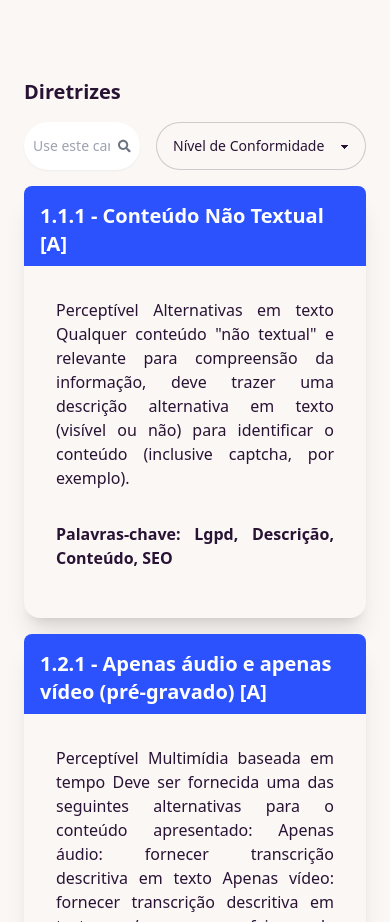
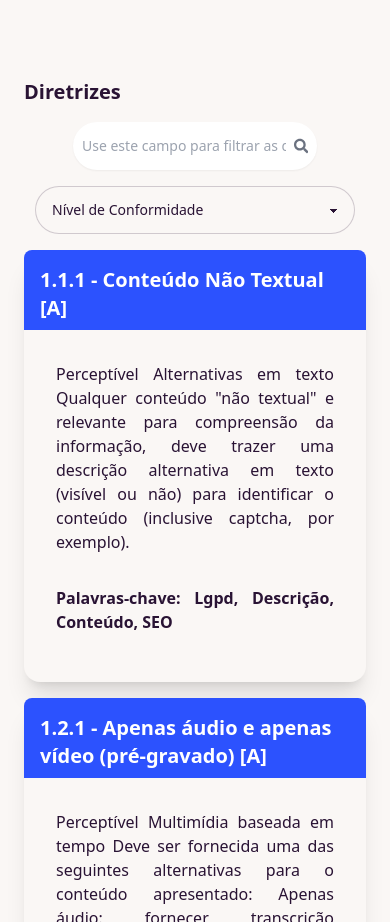
Before and after one commit to cwtshh/guia-acessibilidade-ihc, a React (Vite) app: page /wcag in a window 390 px wide. Shown: the part 1126-2048 px from the top of the page. Built offline with nearby package versions, Linux system fonts and the light colour scheme.

Commit message:
fix select e input da tela wcag

```diff
--- a/src/pages/wcag/Wcag.tsx
+++ b/src/pages/wcag/Wcag.tsx
@@ -121,7 +121,7 @@ const Wcag = () => {
       <div className="flex flex-col gap-4 mt-8 p-6">
         <h1 className="font-bold text-xl">Diretrizes</h1>
 
-        <div className="flex items-center gap-4">
+        <div className="flex flex-col md:flex-row items-center gap-4">
           {/* Campo de pesquisa */}
           <label className="input flex items-center gap-2 p-2 bg-white rounded-full shadow-sm grow">
             <input
@@ -134,7 +134,7 @@ const Wcag = () => {
           </label>
 
           {/* Select para Nível de Conformidade */}
-          <label className="form-control w-full max-w-xs">
+          <label className="form-control w-full md:w-auto max-w-xs">
             <select
               className="select select-bordered"
               onChange={(e) => setNivelConformidade(e.target.value || null)} // Atualiza o filtro de nível
```
